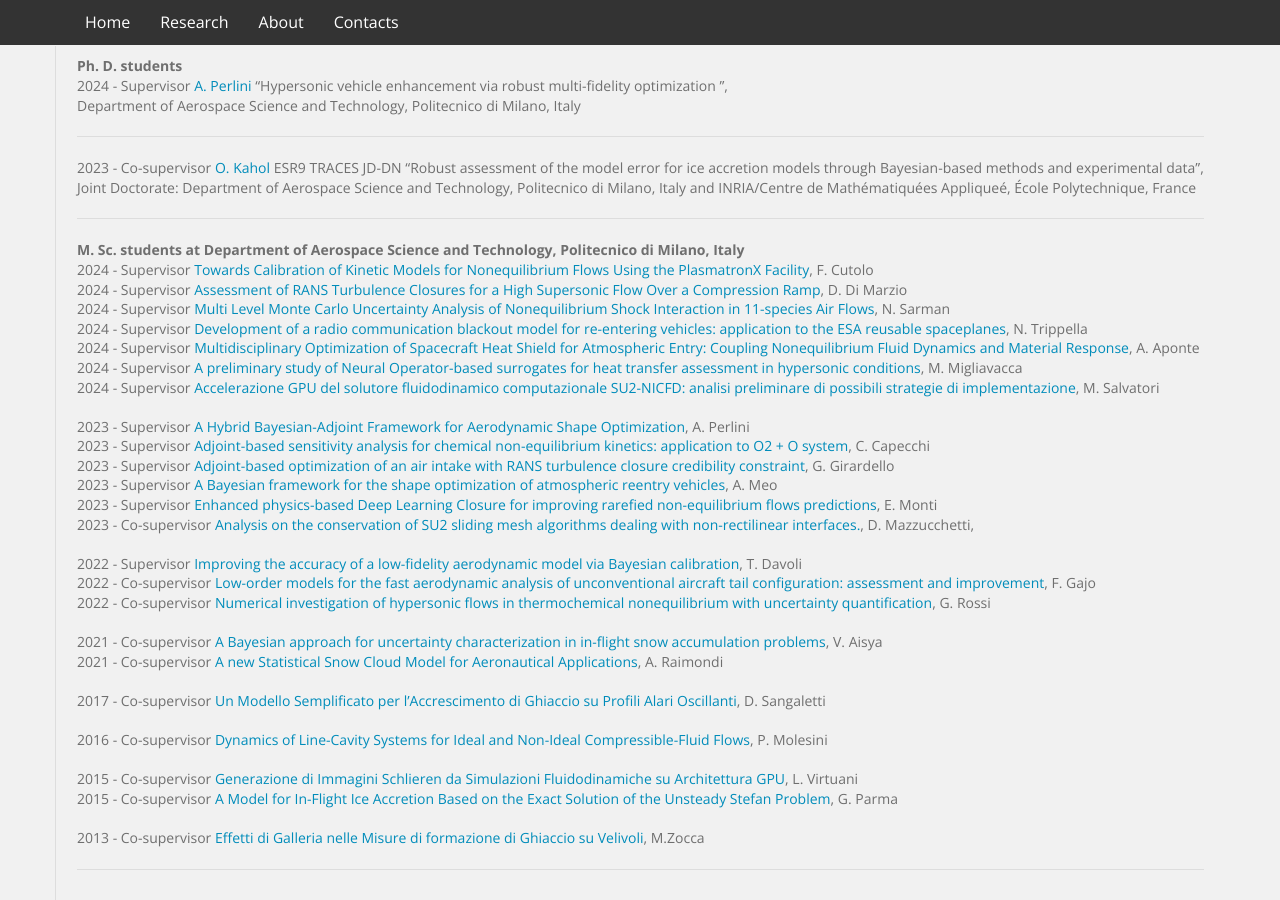
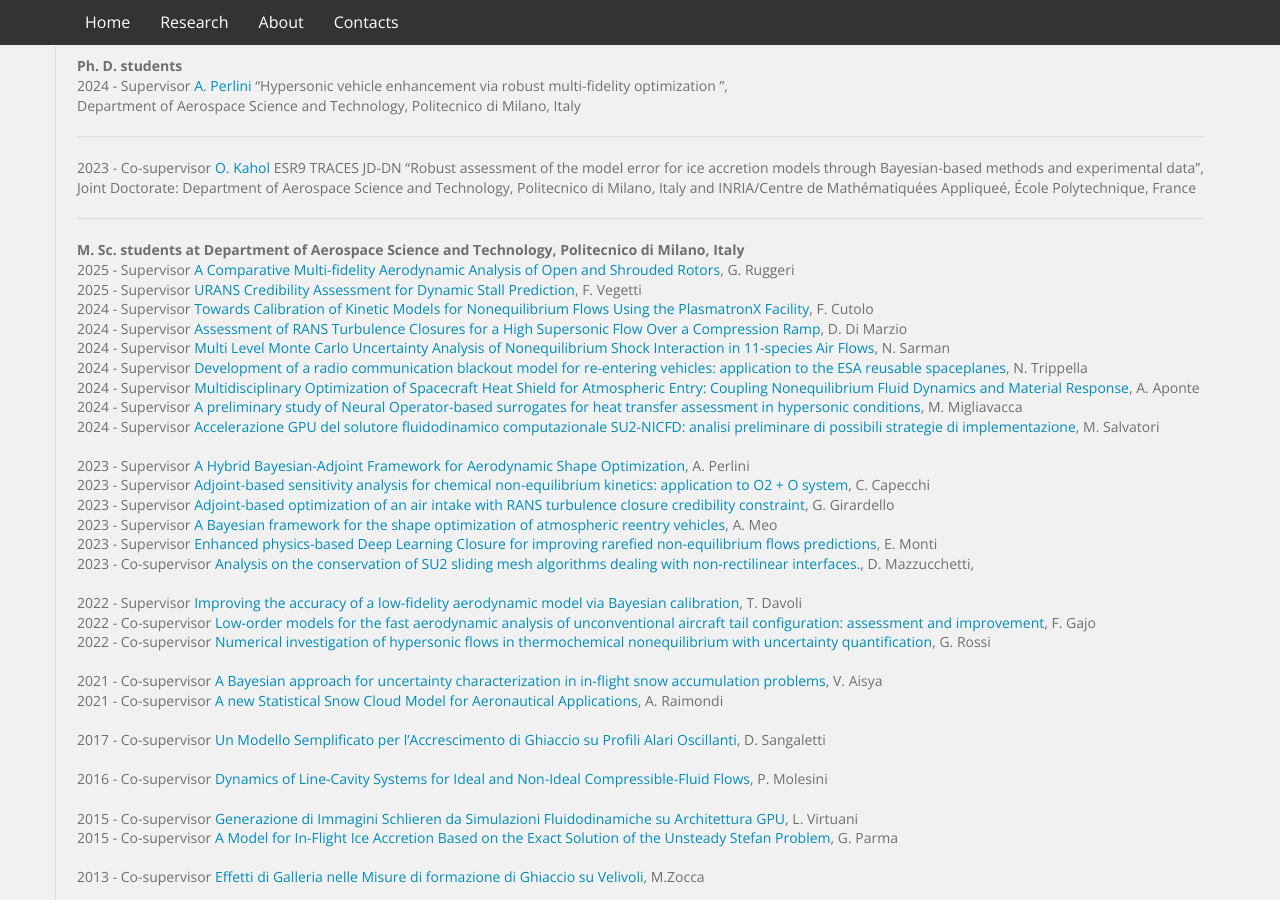
Before and after one commit to LaSerpe/LaSerpe.github.io, a Jekyll site: the page built from index.html, in a window 1280 px wide and 900 px high, scrolled down 2554 px. Built offline with Jekyll 4.4.1, drawn with Linux system fonts in a browser that asks for light colours; nearby versions of some CDN libraries; library files that are not in the unit come from our copies.

Commit message:
add msc students

```diff
--- a/index.html
+++ b/index.html
@@ -171,8 +171,10 @@ layout: default
 
 
 			      <dt><b>M. Sc. students at Department of Aerospace Science and Technology, Politecnico di Milano, Italy</b></dt>
-			      		<dd>2024 - Supervisor <a href="">Towards Calibration of Kinetic Models for Nonequilibrium Flows Using the PlasmatronX Facility</a>, F. Cutolo<br>
-						<dd>2024 - Supervisor <a href="">Assessment of RANS Turbulence Closures for a High Supersonic Flow Over a Compression Ramp</a>, D. Di Marzio<br>
+			      		<dd>2025 - Supervisor <a href="">A Comparative Multi-fidelity Aerodynamic Analysis of Open and Shrouded Rotors</a>, G. Ruggeri<br>
+						<dd>2025 - Supervisor <a href="">URANS Credibility Assessment for Dynamic Stall Prediction</a>, F. Vegetti<br>
+						<dd>2024 - Supervisor <a href="https://hdl.handle.net/10589/230557">Towards Calibration of Kinetic Models for Nonequilibrium Flows Using the PlasmatronX Facility</a>, F. Cutolo<br>
+						<dd>2024 - Supervisor <a href="https://hdl.handle.net/10589/231299">Assessment of RANS Turbulence Closures for a High Supersonic Flow Over a Compression Ramp</a>, D. Di Marzio<br>
 						<dd>2024 - Supervisor <a href="https://hdl.handle.net/10589/227400">Multi Level Monte Carlo Uncertainty Analysis of Nonequilibrium Shock Interaction in 11-species Air Flows</a>, N. Sarman<br>
 						<dd>2024 - Supervisor <a href="https://hdl.handle.net/10589/222697">Development of a radio communication blackout model for re-entering vehicles: application to the ESA reusable spaceplanes</a>, N. Trippella<br>
 						<dd>2024 - Supervisor <a href="https://hdl.handle.net/10589/222815">Multidisciplinary Optimization of Spacecraft Heat Shield for Atmospheric Entry: Coupling Nonequilibrium Fluid Dynamics and Material Response</a>, A. Aponte<br>
```
